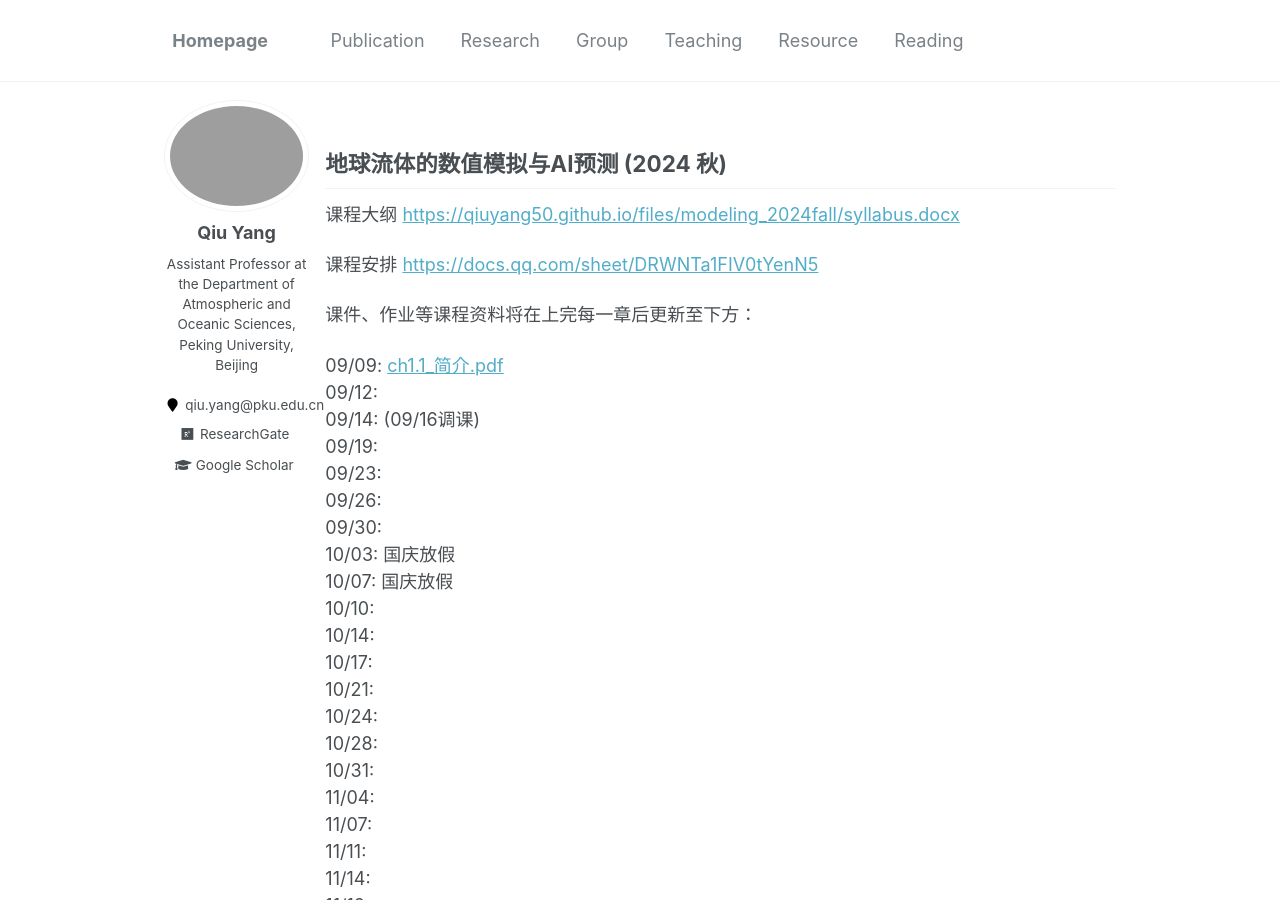
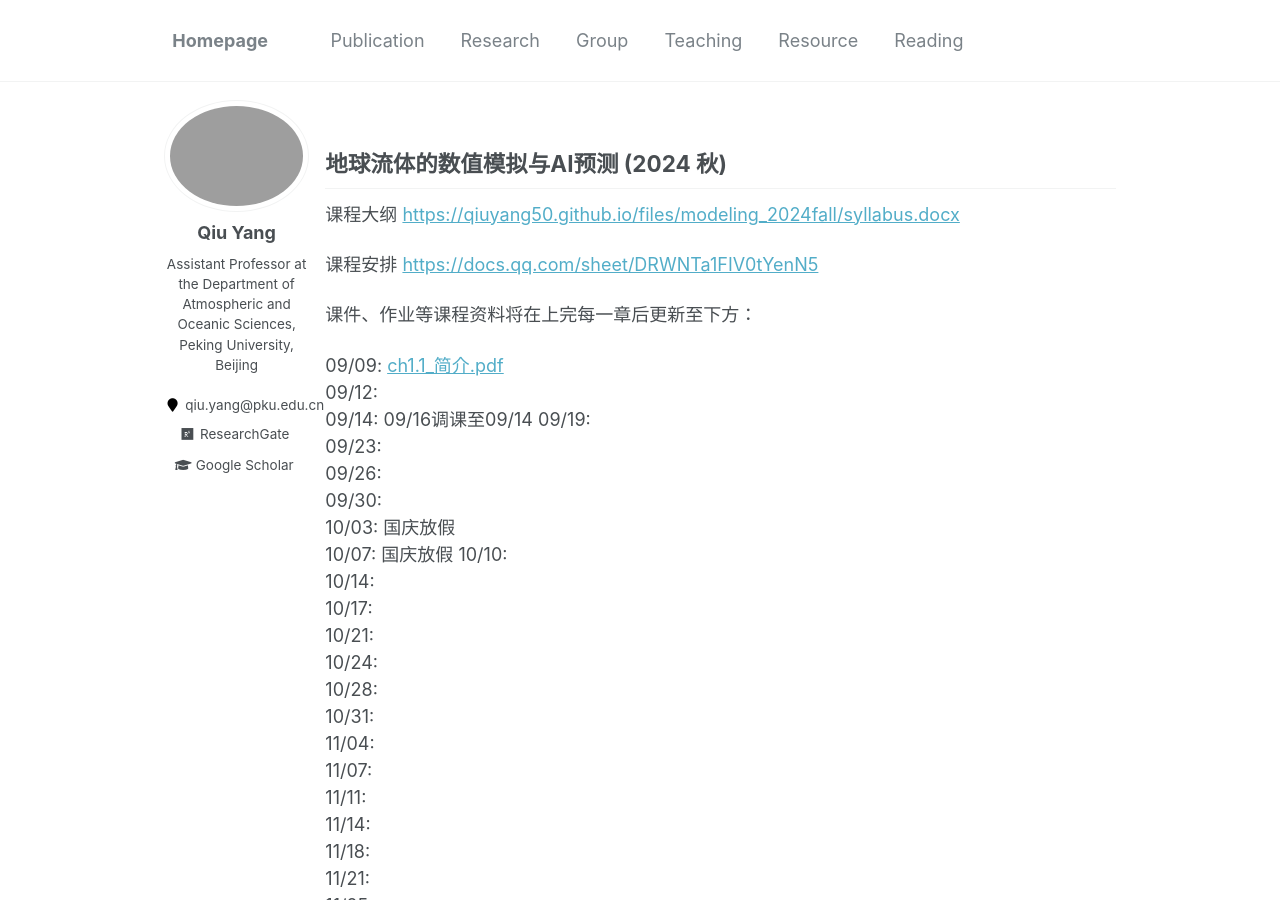
Before and after one commit to qiuyang50/qiuyang50.github.io, a Jekyll site: the page built from _pages/modeling_2024fall.md, in a window 1280 px wide and 900 px high. Built offline with Jekyll 4.4.1, drawn with Linux system fonts in a browser that asks for light colours.

Commit message:
Update modeling_2024fall.md

```diff
--- a/_pages/modeling_2024fall.md
+++ b/_pages/modeling_2024fall.md
@@ -14,7 +14,7 @@
 
 09/09: <a href="https://qiuyang50.github.io/files/modeling_2024fall/ch1.1_简介.pdf">ch1.1_简介.pdf</a>
 09/12:
-09/14: (09/16调课)
+09/14: 09/16调课至09/14
 09/19:
 09/23:
 09/26:
```
